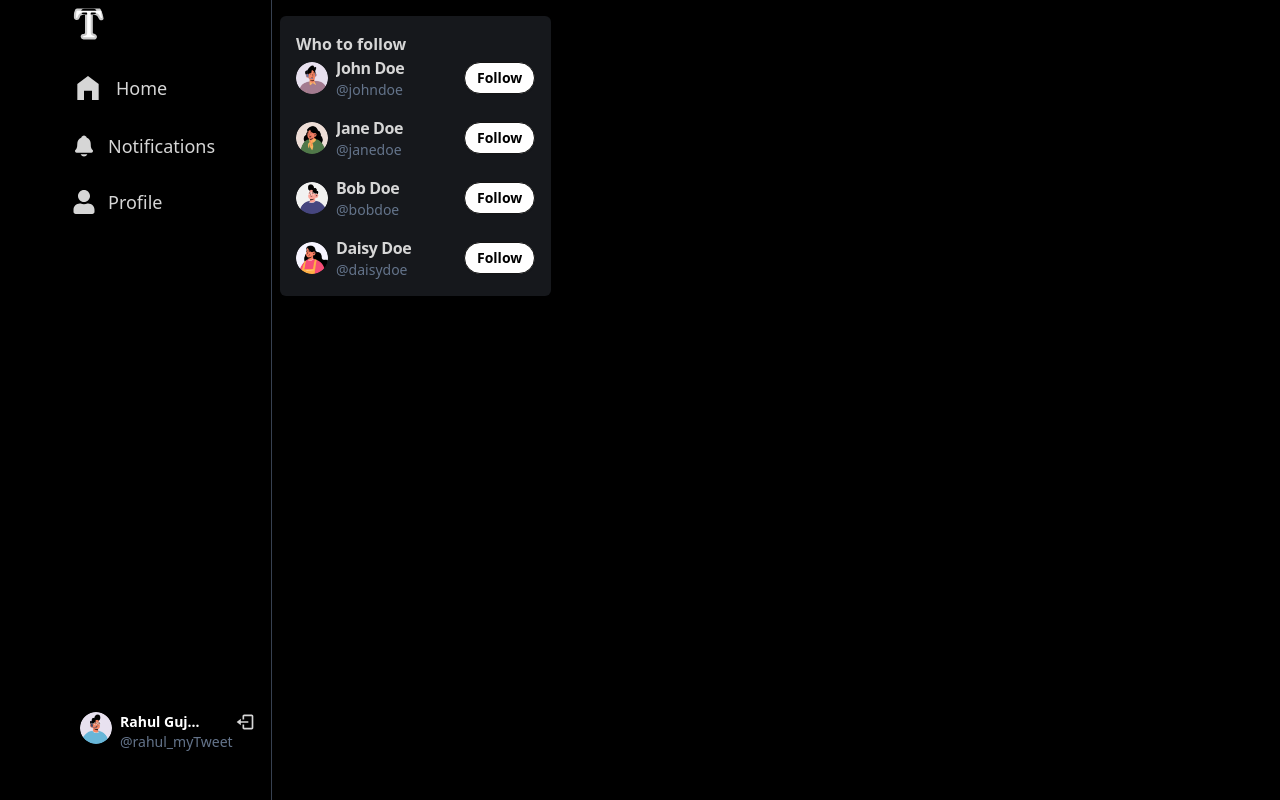
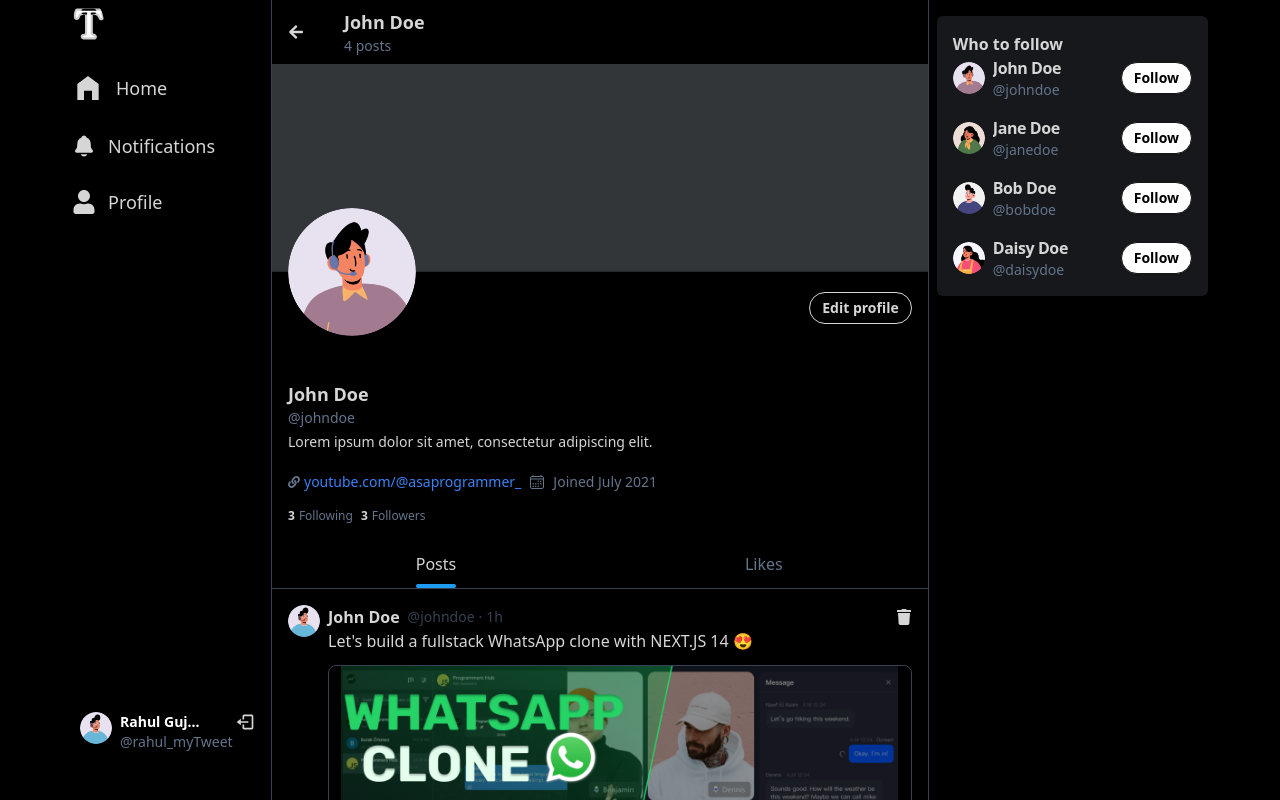
Before and after one commit to rahul-MyGit/Twing-Twing, a React (Vite) app in the folder frontend/: page /profile/bobdoe in a window 1280 px wide. Shown: the top 800 px of the page. Built offline with nearby package versions, Linux system fonts and the light colour scheme.

Commit message:
routes profile

```diff
--- a/frontend/src/App.tsx
+++ b/frontend/src/App.tsx
@@ -19,7 +19,7 @@
        <Route path="/signup" element={<Signup />}/>
        <Route path="/login" element={<Login />}/>
        <Route path="/notifications" element={<NotificationPage />}/>
-       <Route path="/profile" element={<ProfilePage />} />
+       <Route path="/profile/:username" element={<ProfilePage />} />
       </Routes>
       <RightPanel />
     </div>
--- a/frontend/src/pages/profile/ProfilePage.tsx
+++ b/frontend/src/pages/profile/ProfilePage.tsx
@@ -92,12 +92,14 @@
 								<input
 									type='file'
 									hidden
+									accept='image/*'
 									ref={coverImgRef}
 									onChange={(e) => handleImgChange(e, "coverImg")}
 								/>
 								<input
 									type='file'
 									hidden
+									accept="image/*"
 									ref={profileImgRef}
 									onChange={(e) => handleImgChange(e, "profileImg")}
 								/>
```
